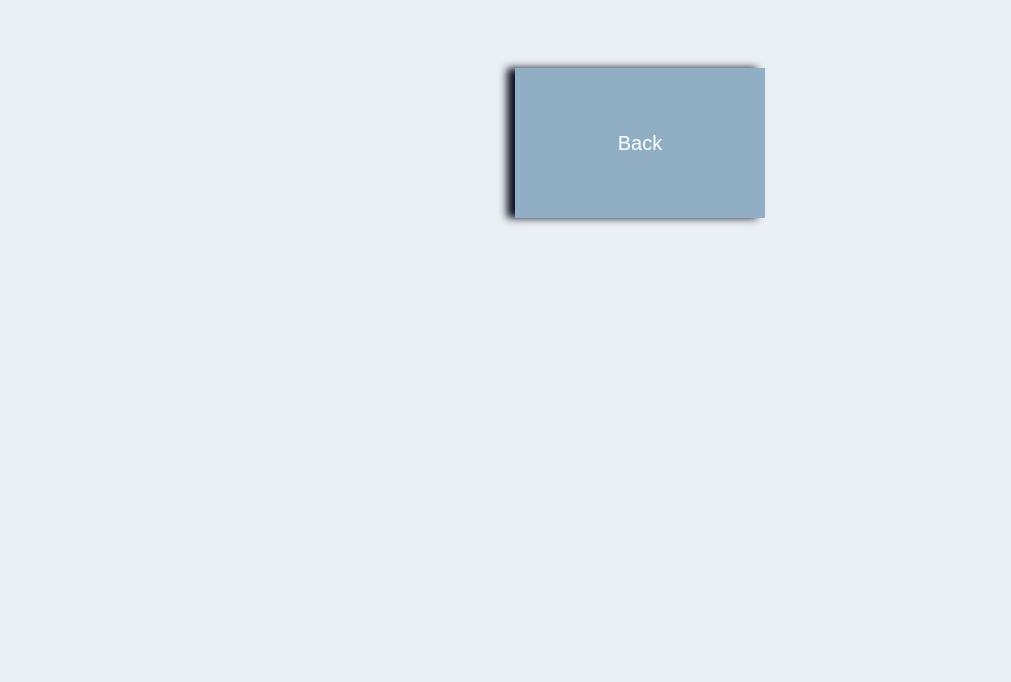
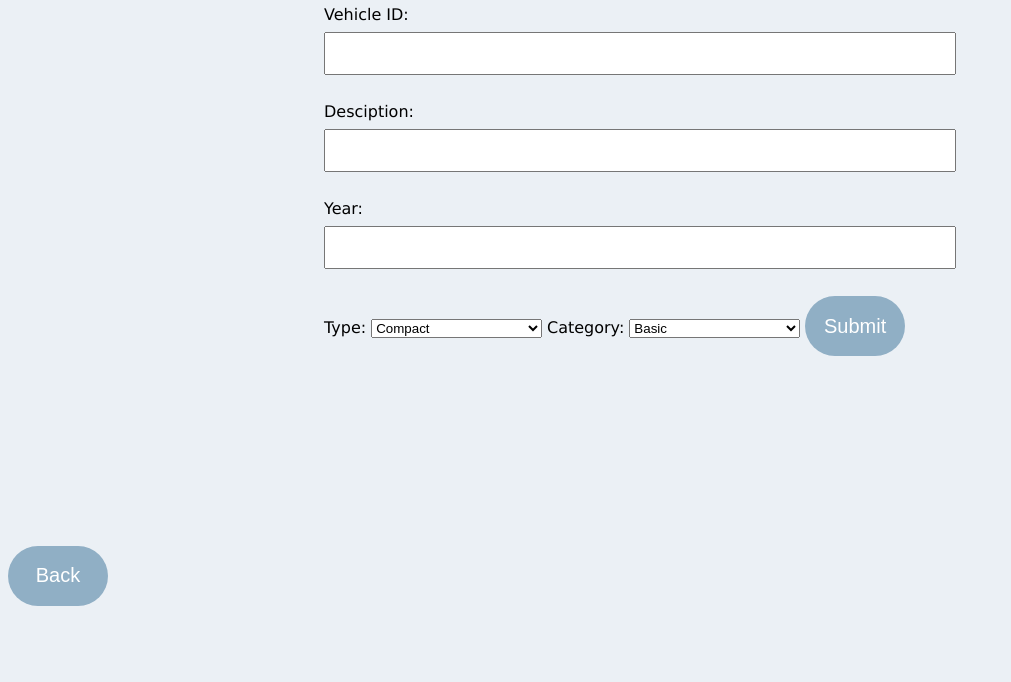
Before and after one commit to Gabriel-Sa/dbmsgui, a website: page public/addvehicle.html in a window 1280 px wide. Shown: the part 139-821 px from the top of the page, without its empty margins (0-1011 px from the left). Drawn offline with Linux system fonts and the light colour scheme.

Commit message:
Created working add vehicle page

```diff
--- a/public/addcustomer.js
+++ /dev/null
@@ -1,3 +0,0 @@
-function Homepage() {
-  window.location.replace("index.html");
-}
--- a/public/addreservation.js
+++ /dev/null
@@ -1,4 +0,0 @@
-function Homepage()
-{
-    window.location.replace("index.html");
-}
--- a/public/addvehicle.html
+++ b/public/addvehicle.html
@@ -4,15 +4,36 @@
     <meta charset="utf-8">
     <link href="styles.css" rel="stylesheet" type="text/css">
     <script type="module"></script>
-    <title>Project GUI</title>
+    <title>Add Vehicle</title>
   </head>
   <body>
-    <script src="addvehicle.js"></script>
-    <h1> Rent-A-Car!</h1>
-    <!-- <textarea class="searchbar"></textarea> -->
-    <div class="buttonHolder">
-        <button class="buttons" id="homepage" onclick = "Homepage()">Back</button>
+    <script src="index.js"></script>
+    <h1> Add Vehicle </h1>
+    <form action="/addVehicle" method="POST">
+      <lable for="vehicleid">Vehicle ID:</lable>
+      <input type="text" class="userInput" id="vehicleId" name="vehicleId"><br><br>
+      <lable for="description">Desciption:</lable>
+      <input type="text" class="userInput" id="description" name="description"><br><br>
+      <lable for="year">Year:</lable>
+      <input type="text" class="userInput" id="year" name="year"><br><br>
+      <lable for="type">Type:</lable>
+      <select id="type" name="type">
+          <option value="1">Compact</option>
+          <option value="2">Medium</option>
+          <option value="3">Large</option>
+          <option value="4">SUV</option>
+          <option value="5">Truck</option>
+          <option value="6">Van</option>
+      </select>
+      <lable for="category">Category:</lable>
+      <select id="category" name="category">
+          <option value="0">Basic</option>
+          <option value="1">Luxury</option>
+      </select>
+      <button type="submit" class="submitButtons" id="submitVehicle">Submit</button>
+    </form>
+    <div class="customerBackHolder">
+      <button class="buttons" id="customerBack" onclick = "Homepage()">Back</button>
     </div>
-
   </body>
 </html>
--- a/public/addvehicle.js
+++ /dev/null
@@ -1,4 +0,0 @@
-function Homepage()
-{
-    window.location.replace("index.html");
-}
--- a/public/index.js
+++ b/public/index.js
@@ -1,16 +1,18 @@
-function AddCustomer()
-{
-    window.location.replace("addcustomer.html");
+function AddCustomer() {
+  window.location.replace("addcustomer.html");
 }
-function AddVehicle()
-{
-    window.location.replace("addvehicle.html");
+function AddVehicle() {
+  window.location.replace("addvehicle.html");
 }
-function AddReservation()
-{
-    window.location.replace("addreservation.html");
+function AddReservation() {
+  window.location.replace("addreservation.html");
 }
-function ReturnVehicle()
-{
-    window.location.replace("returnvehicle.html");
+function ReturnVehicle() {
+  window.location.replace("returnvehicle.html");
 }
+function searchReservation() {
+  window.location.replace("searchreservation.html");
+}
+function Homepage() {
+  window.location.replace("index.html");
+}
--- a/public/returnvehicle.js
+++ /dev/null
@@ -1,4 +0,0 @@
-function Homepage()
-{
-    window.location.replace("index.html");
-}
--- a/public/styles.css
+++ b/public/styles.css
@@ -48,17 +48,33 @@ input{
   box-shadow: none !important;
 }
 
+#submitVehicle{
+  background-color: #90AFC5;
+  color: white;
+  border-style: hidden;
+  transition-duration: 0.1s;
+  text-align: center;
+  font-size: 20px;
+  width: 100px;
+  height: 60px;
+  border-radius: 50px;
+  box-shadow: none !important;
+}
 
 .customerBackHolder{
   position: sticky;
   padding-top: 15%;
 }
 
+select{
+  width: 27%;
+}
+
 .buttonHolder{
   padding-top: 5%;
   display: grid;
   justify-content: center;
-  width: 700px;
+  width:800px;
   margin: 0 auto;
   grid-template-columns: repeat(auto-fit, 250px);
   grid-gap: 10px;
@@ -67,6 +83,9 @@ input{
 .buttons:hover{
   background-color: #2A3132;
 }
+#submitVehicle:hover{
+  background-color: #2A3132;
+}
 
 html, body{
   background: rgb(235,240,245);
```
Also changed, not shown: app.js (+26 -0 lines), public/addcustomer.html (+3 -3 lines), public/addreservation.html (+1 -1 lines), public/index.html (+1 -0 lines), public/returnvehicle.html (+1 -1 lines), public/searchreservation.html (added, +18 -0 lines).
